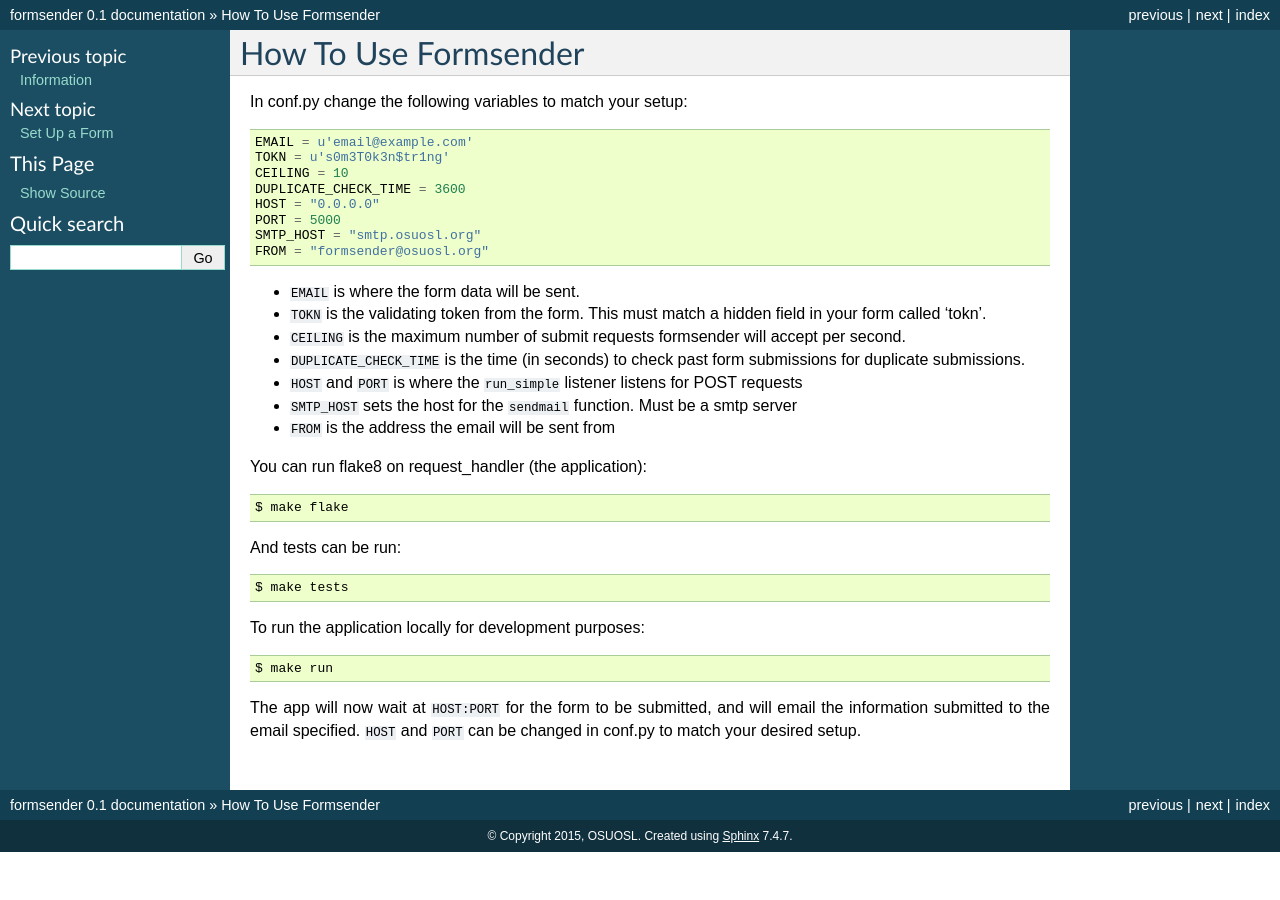
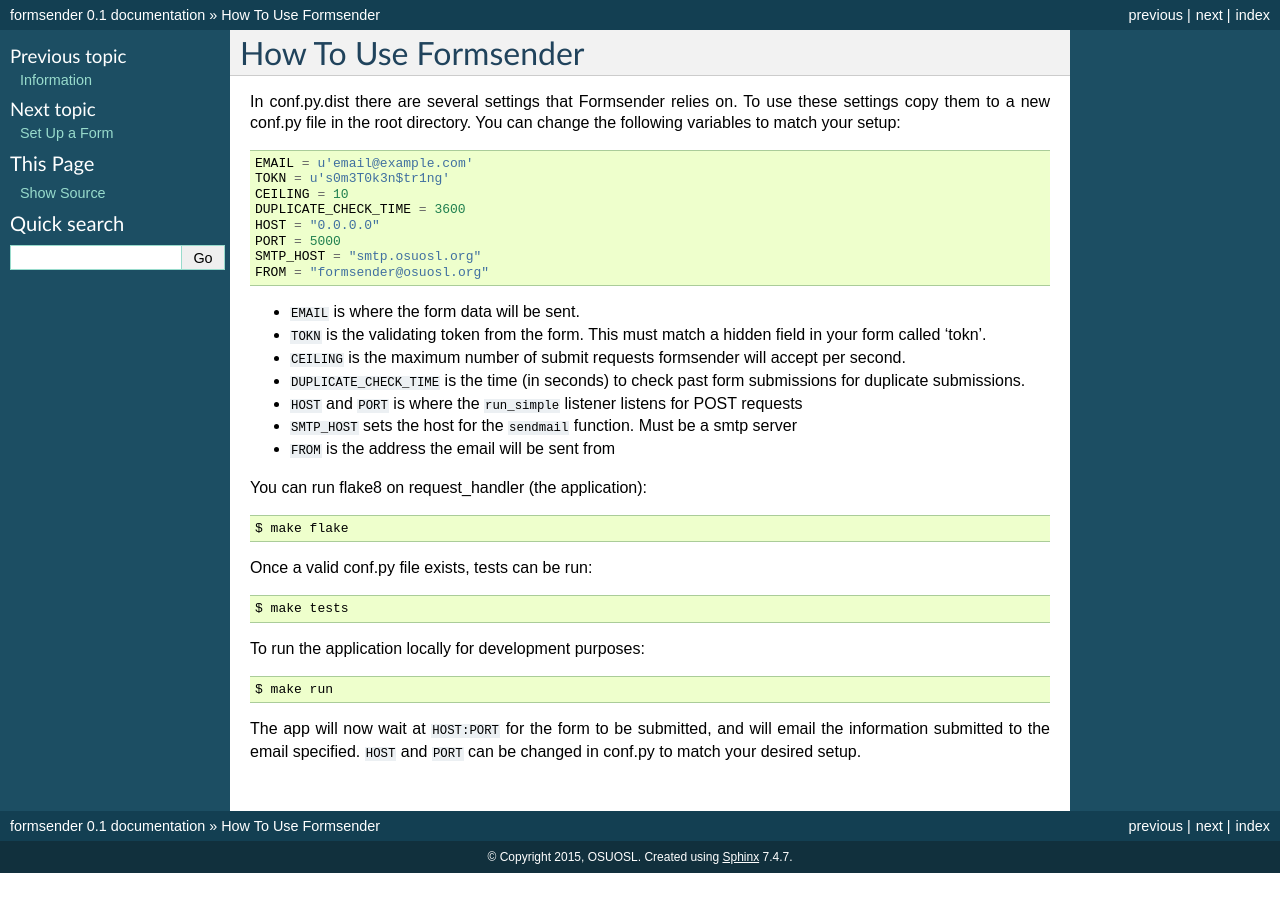
Before and after one commit to osuosl/formsender, a Sphinx documentation site: the page built from docs/source/usage.rst, in a window 1280 px wide. Built offline with Sphinx 7.4.7, drawn with Linux system fonts in a browser that asks for light colours.

Commit message:
Updated docs to explain distribution configuration

```diff
--- a/docs/source/usage.rst
+++ b/docs/source/usage.rst
@@ -4,7 +4,9 @@
 =====================
 
 
-In conf.py change the following variables to match your setup:
+In conf.py.dist there are several settings that Formsender relies on. To use
+these settings copy them to a new conf.py file in the root directory. You can
+change the following variables to match your setup:
 
 .. code-block:: python
 
@@ -37,7 +39,7 @@
     $ make flake
 
 
-And tests can be run:
+Once a valid conf.py file exists, tests can be run:
 
 .. code-block:: none
 
```
